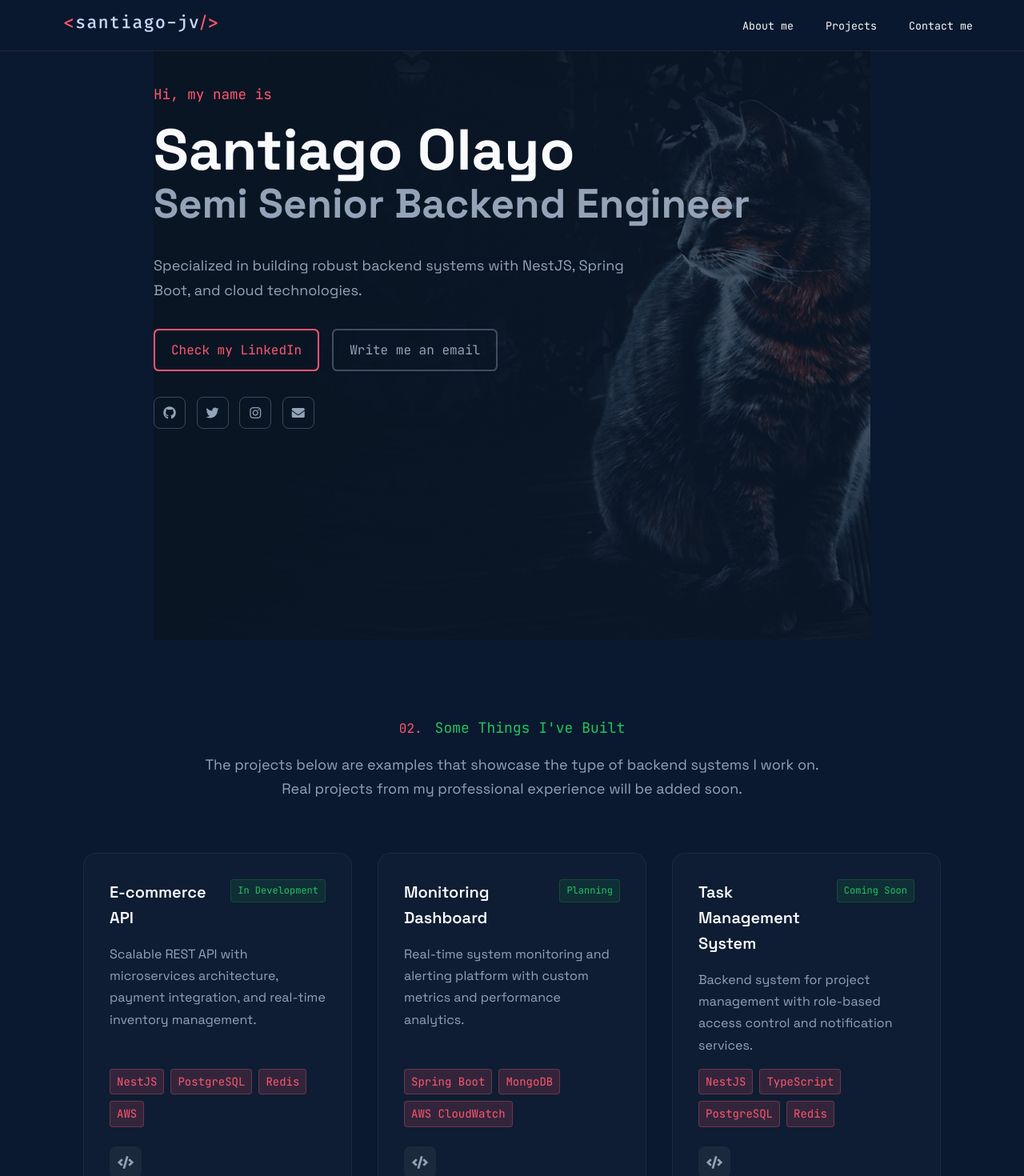
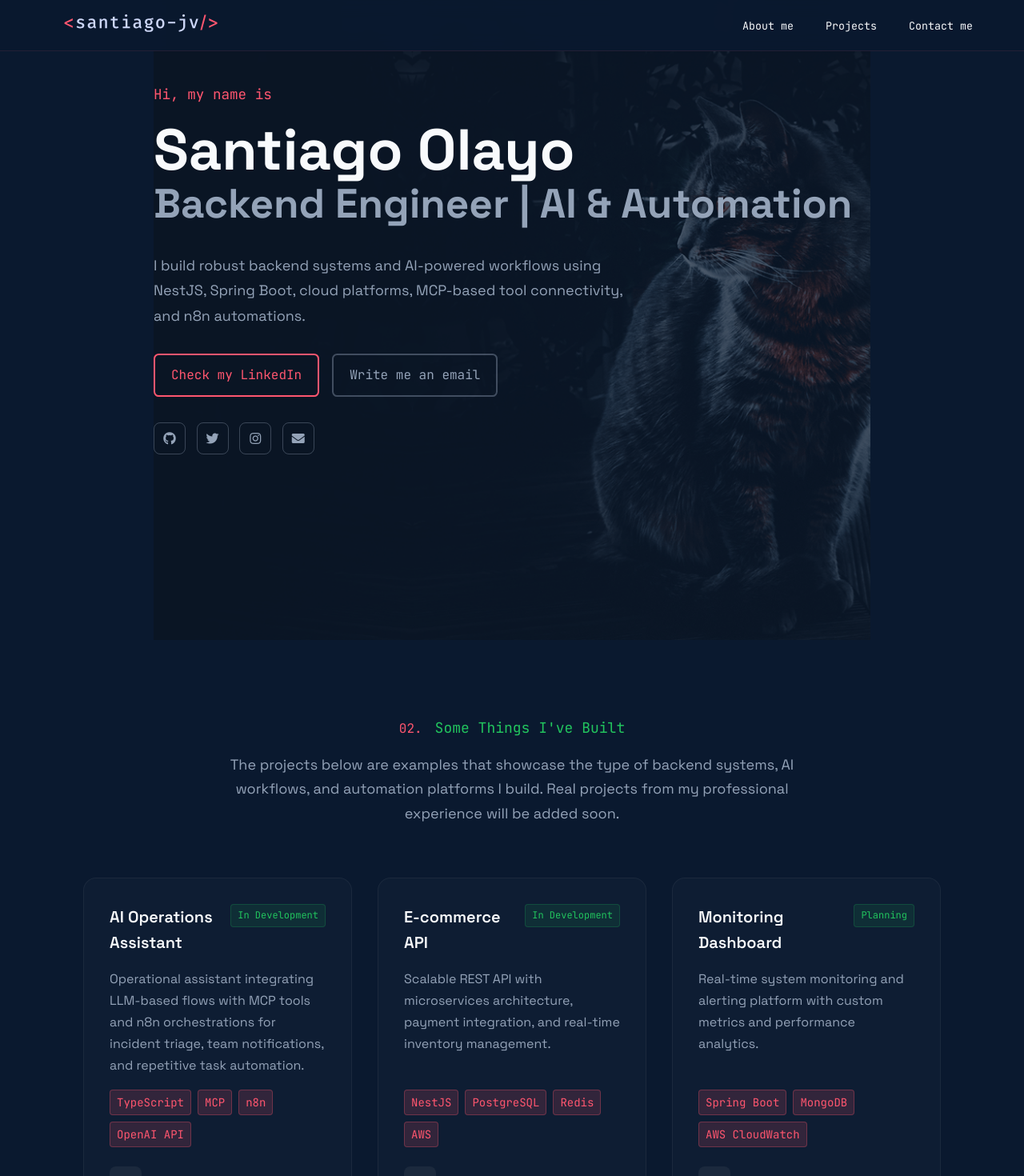
Before and after one commit to santiago-jv/santiago-jv, a Next.js app: page / in a window 1280 px wide. Shown: the top 1470 px of the page at 80% size. Built offline with nearby package versions, Linux system fonts and the light colour scheme.

Commit message:
feat: update README.md and portfolio content to reflect AI integrations and automation expertise

```diff
--- a/data/portfolio-content.ts
+++ b/data/portfolio-content.ts
@@ -11,7 +11,7 @@ export const SEO = {
   siteUrl: 'https://santiago-jv.vercel.app/',
   title: 'Santiago Olayo - Backend Engineer',
   description:
-    'Santiago Olayo - Semi Senior Backend Engineer specializing in NestJS, Spring Boot, AWS and database technologies. Building robust and scalable backend systems.',
+    'Santiago Olayo - Backend Engineer specializing in scalable APIs, cloud architectures, AI integrations, MCP tooling, and n8n automations.',
   ogImage: '/images/og-image.svg',
 };
 
@@ -24,9 +24,9 @@ export const NAVIGATION_LINKS: NavigationLink[] = [
 export const HERO_CONTENT: HeroContent = {
   greeting: 'Hi, my name is',
   name: 'Santiago Olayo',
-  role: 'Semi Senior Backend Engineer',
+  role: 'Backend Engineer | AI & Automation',
   summary:
-    'Specialized in building robust backend systems with NestJS, Spring Boot, and cloud technologies.',
+    'I build robust backend systems and AI-powered workflows using NestJS, Spring Boot, cloud platforms, MCP-based tool connectivity, and n8n automations.',
   primaryCta: {
     label: 'Check my LinkedIn',
     href: 'https://linkedin.com/in/santiago-jv',
@@ -67,10 +67,17 @@ export const PROJECTS_HEADING: SectionHeadingContent = {
   number: '02.',
   title: "Some Things I've Built",
   description:
-    'The projects below are examples that showcase the type of backend systems I work on. Real projects from my professional experience will be added soon.',
+    'The projects below are examples that showcase the type of backend systems, AI workflows, and automation platforms I build. Real projects from my professional experience will be added soon.',
 };
 
 export const PROJECTS: Project[] = [
+  {
+    title: 'AI Operations Assistant',
+    description:
+      'Operational assistant integrating LLM-based flows with MCP tools and n8n orchestrations for incident triage, team notifications, and repetitive task automation.',
+    tech: ['TypeScript', 'MCP', 'n8n', 'OpenAI API'],
+    status: 'In Development',
+  },
   {
     title: 'E-commerce API',
     description:
@@ -138,11 +145,22 @@ export const FOOTER_CONTENT: FooterContent = {
   brand: {
     name: '<santiago-jv/>',
     description:
-      "Full-stack developer passionate about creating innovative web solutions that make a difference. Always learning, always building.",
+      'Backend engineer focused on scalable architectures, practical AI integrations, and business automation systems.',
     availabilityText: 'Available for new opportunities',
   },
   quickLinks: NAVIGATION_LINKS,
-  skills: ['NestJS', 'Spring Boot', 'TypeScript', 'React', 'AWS', 'PostgreSQL', 'MongoDB', 'Redis'],
+  skills: [
+    'NestJS',
+    'Spring Boot',
+    'TypeScript',
+    'AWS',
+    'PostgreSQL',
+    'MongoDB',
+    'Redis',
+    'MCP',
+    'n8n',
+    'OpenAI API',
+  ],
   socialLinks: HERO_CONTENT.socialLinks,
   email: 'santiagojv.work@gmail.com',
   location: 'Santa Marta, Colombia',
```
Also changed, not shown: 1 other file (tests, documents, lock files or other folders).
